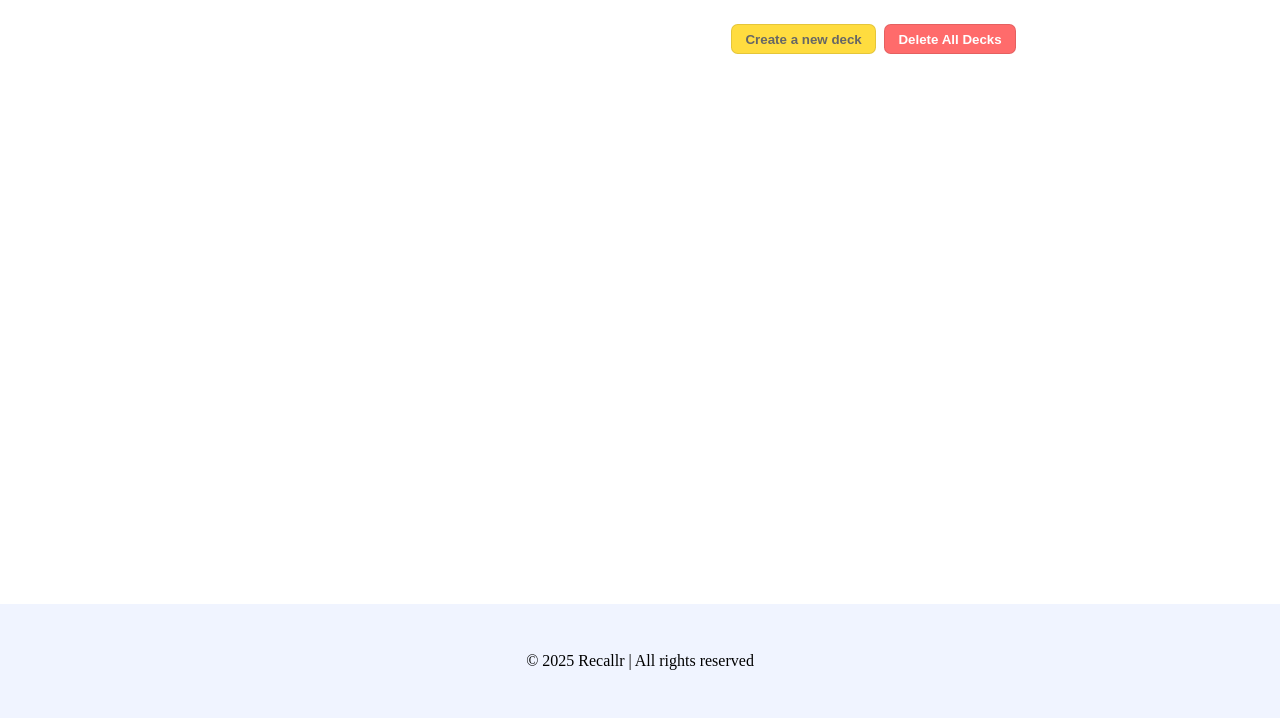
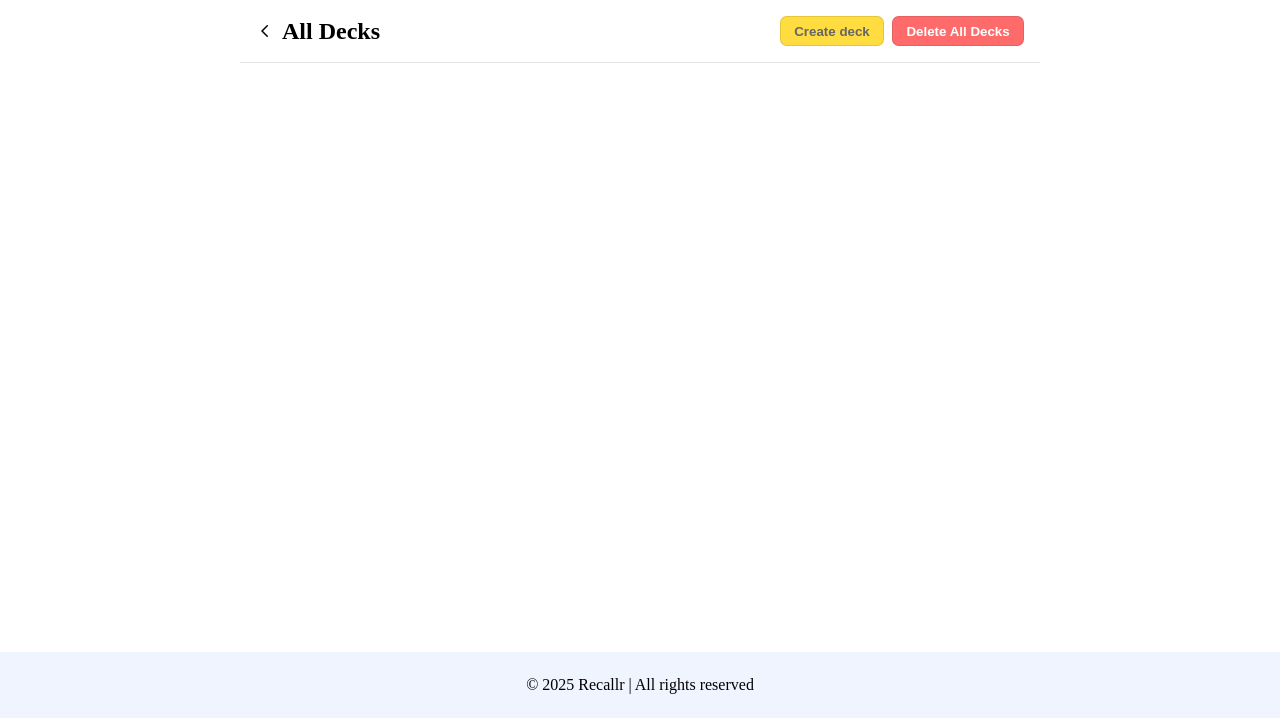
Before and after one commit to walidkhamees/Recallr, a Flask app: page /deck/ in a window 1280 px wide. Shown: the part 82-800 px from the top of the page. Run offline with Flask 3, Linux system fonts and the light colour scheme.

Commit message:
chore(pages): make the makes have the same header

```diff
--- a/app/static/css/common.css
+++ b/app/static/css/common.css
@@ -47,7 +47,7 @@ nav > ul > li > a {
 }
 
 footer {
-  padding: 2em 0;
+  padding: 0.5em 0;
   background-color: #f0f4ff;
   display: flex;
   justify-content: center;
@@ -100,7 +100,6 @@ footer {
   flex: 1;
 }
 
-
 .confirm-button {
   background-color: #00c676;
   color: #fff;
@@ -133,3 +132,48 @@ input[type="text"] {
   margin: 0;
   display: block;
 }
+
+.main {
+    position: relative;
+}
+
+.deck-header {
+  display: flex;
+  justify-content: space-between;
+  align-items: center;
+  gap: 1em;
+  padding: 1em;
+  border-bottom: 1px solid rgba(0, 0, 0, 0.1);
+  margin-bottom: 1em;
+}
+
+.deck-header .deck-header-title {
+  display: flex;
+  align-items: center;
+  justify-content: center;
+  gap: 0.5em;
+}
+
+.deck-header .deck-header-title > a {
+  text-decoration: none;
+  color: black;
+  cursor: pointer;
+  display: flex;
+  align-items: center;
+  height: 100%;
+}
+
+.deck-header .actions {
+  display: flex;
+  align-items: center;
+  gap: 0.5em;
+  width: fit-content;
+}
+
+.actions button {
+  border: 1px solid rgba(0, 0, 0, 0.1);
+  padding: 0.5em 1em;
+  border-radius: 0.5em;
+  font-weight: bold;
+  cursor: pointer;
+}
--- a/app/static/css/decks-style.css
+++ b/app/static/css/decks-style.css
@@ -8,25 +8,9 @@ main {
     flex: 1;
 }
 
-.actions {
-    display: flex;
-    padding: 1.5em;
-    justify-content: flex-end;
-    align-items: center;
-    gap: 0.5em;
-}
-
 .container {
     margin: auto;
     width: 100%;
-}
-
-.actions button {
-    border: 1px solid rgba(0, 0, 0, 0.1);
-    padding: 0.5em 1em;
-    border-radius: 0.5em;
-    font-weight: bold;
-    cursor: pointer;
 }
 
 #new-deck-btn {
--- a/app/templates/deck.html
+++ b/app/templates/deck.html
@@ -174,7 +174,7 @@
       async function handleDeleteCardBtn(e) {
         const url = window.location.href;
         const cardId = e.target.parentElement.getAttribute("data-card-id");
-          const card =  e.target.parentElement.parentElement.parentElement;
+        const card = e.target.parentElement.parentElement.parentElement;
         if (!cardId) {
           return;
         }
@@ -187,7 +187,6 @@
           card.remove();
         }
       }
-
 
       // Modals
       const createCardModal = document.querySelector("#create-card-modal");
@@ -237,7 +236,6 @@
       });
 
       cards.forEach((card) => {
-
         card.addEventListener("click", () => {
           const flipped = convertStringToBoolean(
             card.getAttribute("data-flipped"),
@@ -254,7 +252,6 @@
           }
         });
       });
-
     </script>
   </body>
 </html>
--- a/app/templates/decks.html
+++ b/app/templates/decks.html
@@ -1,5 +1,6 @@
 <!doctype html>
 <html lang="en">
+
 <head>
   <meta charset="UTF-8" />
   <meta name="viewport" content="width=device-width, initial-scale=1.0" />
@@ -12,12 +13,7 @@
   <header>
     <div class="container">
       <a id="logo" href="/">
-          <img
-            src="/static/svg/stack.svg"
-            alt="Stack Icon"
-            width="48"
-            height="48"
-          />
+        <img src="/static/svg/stack.svg" alt="Stack Icon" width="48" height="48" />
         <h1>Recallr</h1>
       </a>
 
@@ -29,13 +25,6 @@
     </div>
   </header>
 
-    <div class="container">
-      <div class="actions">
-        <button id="new-deck-btn">Create a new deck</button>
-        <button id="delete-all-btn">Delete All Decks</button>
-      </div>
-    </div>
-
   <div class="modal" id="delete-all-modal">
     <div class="container">
       <form id="delete-all-form">
@@ -44,19 +33,11 @@
           <p>Are you sure you want to delete all decks?</p>
         </div>
         <div class="form-actions">
-            <button
-              type="button"
-              id="close-delete-all-btn"
-              class="cancel-button"
-            >
+          <button type="button" id="close-delete-all-btn" class="cancel-button">
             Cancel
           </button>
 
-            <button
-              type="submit"
-              id="sumbit-delete-all-btn"
-              class="confirm-button"
-            >
+          <button type="submit" id="sumbit-delete-all-btn" class="confirm-button">
             Delete
           </button>
         </div>
@@ -77,26 +58,13 @@
             <code>:</code>, <code>*</code>, <code>SPACE</code>,
             <code>|</code>.
           </p>
-            <input
-              type="text"
-              name="name"
-              id="input-deck-name"
-              placeholder="Enter a name for your deck"
-            />
+          <input type="text" name="name" id="input-deck-name" placeholder="Enter a name for your deck" />
         </div>
         <div class="form-actions">
-            <button
-              type="button"
-              id="close-create-deck-btn"
-              class="cancel-button"
-            >
+          <button type="button" id="close-create-deck-btn" class="cancel-button">
             Cancel
           </button>
-            <button
-              type="submit"
-              id="sumbit-create-deck-btn"
-              class="confirm-button"
-            >
+          <button type="submit" id="sumbit-create-deck-btn" class="confirm-button">
             Create
           </button>
         </div>
@@ -105,6 +73,23 @@
   </div>
 
   <main>
+
+    <div class="container">
+      <div class="deck-header">
+
+        <div class="deck-header-title">
+          <a href="/deck">
+            <img src="/static/svg/back.svg" width="18" height="18" alt="Back Icon" />
+          </a>
+          <h2>All Decks</h2>
+        </div>
+
+        <div class="actions">
+          <button id="new-deck-btn">Create deck</button>
+          <button id="delete-all-btn">Delete All Decks</button>
+        </div>
+      </div>
+
       <div class="container" id="decks">
         {% for deck in decks %}
         <div class="deck">
@@ -173,4 +158,5 @@
     });
   </script>
 </body>
+
 </html>
```
Also changed, not shown: Idea 2.md (+1 -1 lines), app/static/css/deck-style.css (+4 -40 lines). Lines whose indentation alone changed are shown as unchanged.
